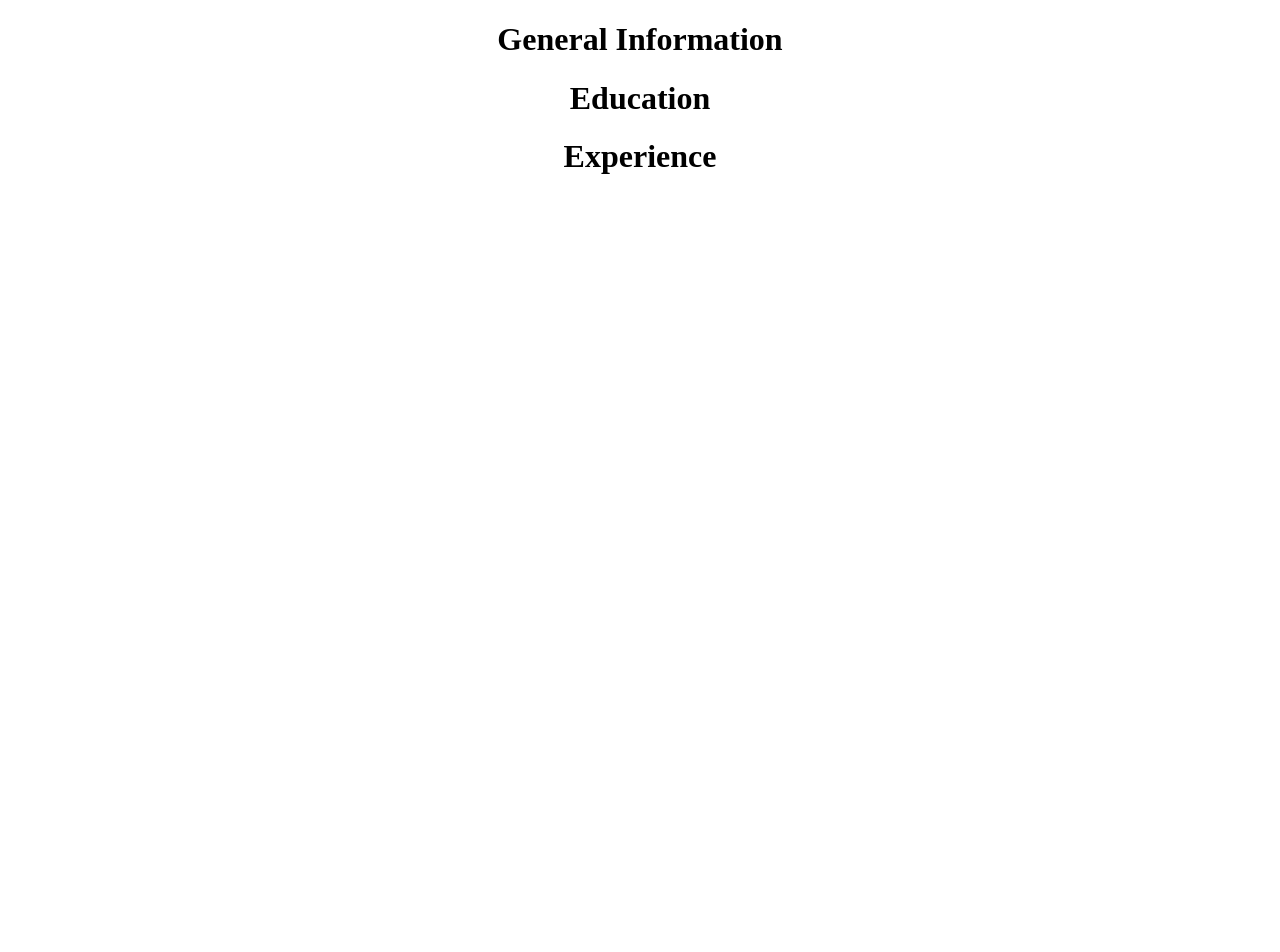
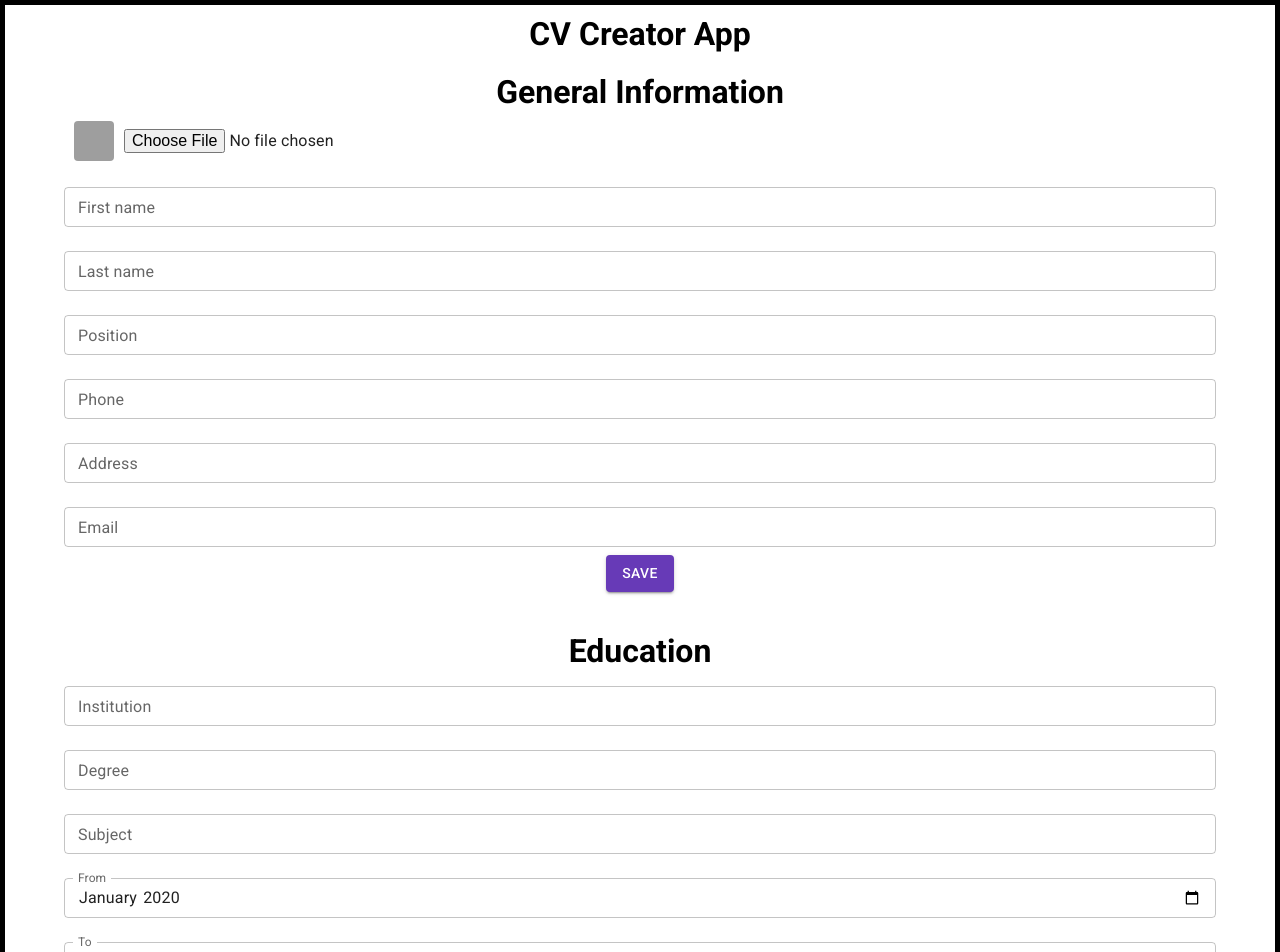
Before and after one commit to Twofold-One/cv-application, a React (Create React App) app: page / in a window 1280 px wide. Shown: the top 952 px of the page. Before the commit the page ends 800 px from the top, so only its background shows below. Built offline with nearby package versions, Linux system fonts and the light colour scheme; grey boxes are pictures that could not be loaded; the HTML template or start-up script is replaced by a standard one.

Commit message:
basic field with MUI

```diff
--- a/package.json
+++ b/package.json
@@ -3,9 +3,14 @@
   "version": "0.1.0",
   "private": true,
   "dependencies": {
+    "@emotion/react": "^11.6.0",
+    "@emotion/styled": "^11.6.0",
+    "@mui/icons-material": "^5.2.0",
+    "@mui/material": "^5.2.0",
     "@testing-library/jest-dom": "^5.15.0",
     "@testing-library/react": "^11.2.7",
     "@testing-library/user-event": "^12.8.3",
+    "date-fns": "^2.26.0",
     "react": "^17.0.2",
     "react-dom": "^17.0.2",
     "react-scripts": "4.0.3",
--- a/public/index.html
+++ b/public/index.html
@@ -25,6 +25,14 @@
       Learn how to configure a non-root public URL by running `npm run build`.
     -->
     <title>React App</title>
+    <link
+  rel="stylesheet"
+  href="https://fonts.googleapis.com/css?family=Roboto:300,400,500,700&display=swap"
+/>
+<link
+  rel="stylesheet"
+  href="https://fonts.googleapis.com/icon?family=Material+Icons"
+/>
   </head>
   <body>
     <noscript>You need to enable JavaScript to run this app.</noscript>
--- a/src/App.js
+++ b/src/App.js
@@ -1,16 +1,30 @@
 import './styles/App.css';
-
+import Header from './components/Header';
 import General from './components/General';
 import Education from './components/Education';
 import Experience from './components/Experience';
+import OutputCV from './components/OutputCV';
+import { createTheme } from '@mui/material';
+import { deepPurple } from '@mui/material/colors';
+import { ThemeProvider } from '@emotion/react';
+
+const theme = createTheme({
+    palette: {
+        primary: deepPurple,
+    },
+});
 
 function App() {
     return (
-        <div className="App">
-            <General />
-            <Education />
-            <Experience />
-        </div>
+        <ThemeProvider theme={theme}>
+            <div className="App">
+                <Header />
+                <General />
+                <Education />
+                <Experience />
+                <OutputCV />
+            </div>
+        </ThemeProvider>
     );
 }
 
--- a/src/components/Education.js
+++ b/src/components/Education.js
@@ -1,8 +1,62 @@
 import React from 'react';
+import { Container, TextField, Button } from '@mui/material';
+import { Box } from '@mui/system';
+import '../styles/App.css';
 
 class Education extends React.Component {
     render() {
-        return <h1>Education</h1>;
+        return (
+            <Container
+                sx={{
+                    padding: '20px',
+                }}
+            >
+                <h1>Education</h1>
+                <Box
+                    sx={{
+                        display: 'flex',
+                        flexDirection: 'column',
+                    }}
+                >
+                    <TextField
+                        label="Institution"
+                        variant="outlined"
+                        margin="normal"
+                        size="small"
+                    />
+                    <TextField
+                        label="Degree"
+                        variant="outlined"
+                        margin="normal"
+                        size="small"
+                    />
+                    <TextField
+                        label="Subject"
+                        variant="outlined"
+                        margin="normal"
+                        size="small"
+                    />
+                    <TextField
+                        type="month"
+                        defaultValue="2020-01"
+                        label="From"
+                        variant="outlined"
+                        margin="normal"
+                        size="small"
+                    />
+                    <TextField
+                        type="month"
+                        defaultValue="2020-12"
+                        label="To"
+                        variant="outlined"
+                        margin="normal"
+                        size="small"
+                    />
+                </Box>
+                <Button variant="contained">Add</Button>
+                <Button variant="contained">Save</Button>
+            </Container>
+        );
     }
 }
 
--- a/src/components/Experience.js
+++ b/src/components/Experience.js
@@ -1,8 +1,62 @@
 import React from 'react';
+import { Container, TextField, Button } from '@mui/material';
+import { Box } from '@mui/system';
 
 class Experience extends React.Component {
     render() {
-        return <h1>Experience</h1>;
+        return (
+            <Container
+                sx={{
+                    padding: '20px',
+                }}
+            >
+                <h1>Experience</h1>
+                <Box
+                    sx={{
+                        display: 'flex',
+                        flexDirection: 'column',
+                    }}
+                >
+                    <TextField
+                        label="Company name"
+                        variant="outlined"
+                        margin="normal"
+                        size="small"
+                    />
+                    <TextField
+                        label="Position"
+                        variant="outlined"
+                        margin="normal"
+                        size="small"
+                    />
+                    <TextField
+                        label="Main tasks"
+                        multiline
+                        variant="outlined"
+                        margin="normal"
+                        size="small"
+                    />
+                    <TextField
+                        type="month"
+                        defaultValue="2020-01"
+                        label="From"
+                        variant="outlined"
+                        margin="normal"
+                        size="small"
+                    />
+                    <TextField
+                        type="month"
+                        defaultValue="2020-12"
+                        label="To"
+                        variant="outlined"
+                        margin="normal"
+                        size="small"
+                    />
+                </Box>
+                <Button variant="contained">Add</Button>
+                <Button variant="contained">Save</Button>
+            </Container>
+        );
     }
 }
 
--- a/src/components/General.js
+++ b/src/components/General.js
@@ -1,8 +1,79 @@
 import React from 'react';
+import { Container, TextField, Button, Avatar, InputBase } from '@mui/material';
+import { Box } from '@mui/system';
 
 class General extends React.Component {
     render() {
-        return <h1>General Information</h1>;
+        return (
+            <Container
+                sx={{
+                    padding: '20px',
+                }}
+            >
+                <h1>General Information</h1>
+                <Box
+                    sx={{
+                        display: 'flex',
+                        flexDirection: 'row',
+                        justifyContent: 'flex-start',
+                    }}
+                >
+                    <Avatar
+                        sx={{
+                            margin: '10px',
+                        }}
+                        variant="rounded"
+                        src="https://petsworlds.ru/images/sampledata/Profile_avatar_placeholder_large.png"
+                    ></Avatar>
+                    <InputBase type="file"></InputBase>
+                </Box>
+                <Box
+                    sx={{
+                        display: 'flex',
+                        flexDirection: 'column',
+                    }}
+                >
+                    <TextField
+                        label="First name"
+                        variant="outlined"
+                        margin="normal"
+                        size="small"
+                    />
+                    <TextField
+                        label="Last name"
+                        variant="outlined"
+                        margin="normal"
+                        size="small"
+                    />
+                    <TextField
+                        label="Position"
+                        variant="outlined"
+                        margin="normal"
+                        size="small"
+                    />
+                    <TextField
+                        label="Phone"
+                        variant="outlined"
+                        margin="normal"
+                        size="small"
+                    />
+                    <TextField
+                        label="Address"
+                        variant="outlined"
+                        margin="normal"
+                        size="small"
+                    />
+                    <TextField
+                        type="email"
+                        label="Email"
+                        variant="outlined"
+                        margin="normal"
+                        size="small"
+                    />
+                </Box>
+                <Button variant="contained">Save</Button>
+            </Container>
+        );
     }
 }
 
--- /dev/null
+++ b/src/components/Header.js
@@ -0,0 +1,9 @@
+import React from 'react';
+
+class Header extends React.Component {
+    render() {
+        return <h1>CV Creator App</h1>;
+    }
+}
+
+export default Header;
--- /dev/null
+++ b/src/components/OutputCV.js
@@ -0,0 +1,16 @@
+import React from 'react';
+import { Container } from '@mui/material';
+import { Box } from '@mui/system';
+
+class OutputCV extends React.Component {
+    render() {
+        return (
+            <Container>
+                <h1>Your CV</h1>
+                <Box></Box>
+            </Container>
+        );
+    }
+}
+
+export default OutputCV;
--- a/src/styles/App.css
+++ b/src/styles/App.css
@@ -1,38 +1,16 @@
-.App {
-  text-align: center;
+*,*::before, *::after {
+  margin: 0;
+  padding: 0;
+  box-sizing: border-box;
 }
 
-.App-logo {
-  height: 40vmin;
-  pointer-events: none;
+.App {
+  font-family: "Roboto";
+  text-align: center;
+  border: 5px solid black;
+  padding: 10px;
 }
 
-@media (prefers-reduced-motion: no-preference) {
-  .App-logo {
-    animation: App-logo-spin infinite 20s linear;
-  }
+.MuiButton-root {
+  margin: 20px;
 }
-
-.App-header {
-  background-color: #282c34;
-  min-height: 100vh;
-  display: flex;
-  flex-direction: column;
-  align-items: center;
-  justify-content: center;
-  font-size: calc(10px + 2vmin);
-  color: white;
-}
-
-.App-link {
-  color: #61dafb;
-}
-
-@keyframes App-logo-spin {
-  from {
-    transform: rotate(0deg);
-  }
-  to {
-    transform: rotate(360deg);
-  }
-}
```
Also changed, not shown: 1 other file (tests, documents, lock files or other folders).
